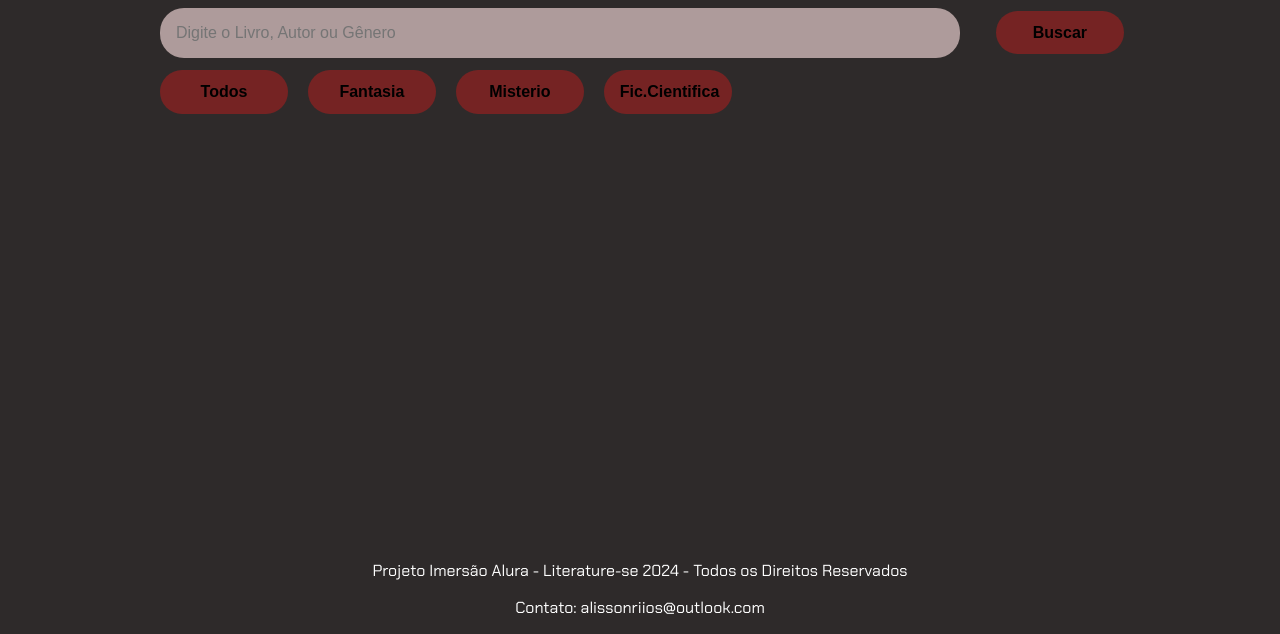
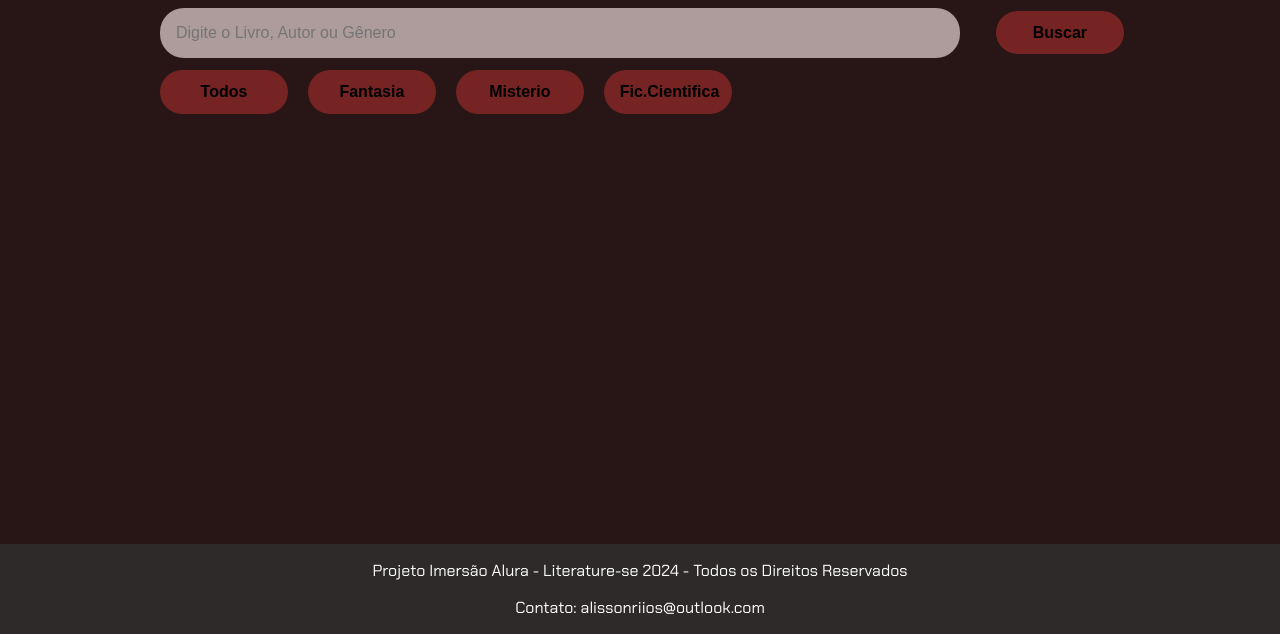
Before and after one commit to Caetanoali/Literature-se, a plain HTML site: page index.html in a window 1280 px wide. Shown: the part 166-800 px from the top of the page. Drawn offline with Linux system fonts and the light colour scheme.

Commit message:
Add files via upload

```diff
--- a/styles.css
+++ b/styles.css
@@ -4,8 +4,8 @@
 /* Estiliza o corpo da página */
 body {
     font-family: "Chakra Petch", sans-serif; /* Define a fonte padrão */
-    background-image: url('img/FUNDO.jpg');
-    background-color: #2e2a2a;
+    /*background-image: url('img/FUNDO.jpg');*/
+    background-color: #281515;
     display: flex; /* Usa Flexbox para layout */
     flex-direction: column; /* Alinha os itens na vertical */
     align-items: center; /* Centraliza os itens horizontalmente */
```
